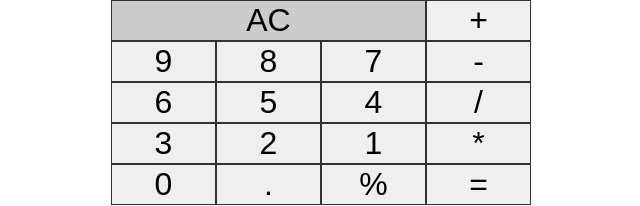
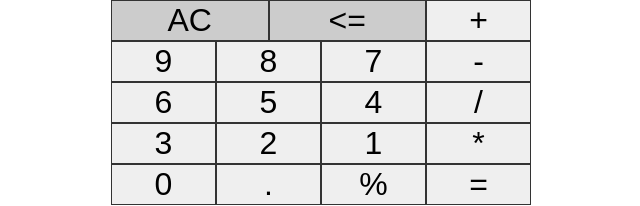
Before and after one commit to i3onilha/calulator-gitflow, a React (Create React App) app: page / in a window 1280 px wide. Shown: the top 206 px of the page, without its empty margins (319-959 px from the left). Built offline with nearby package versions, Linux system fonts and the light colour scheme.

Commit message:
[feature] Adds backspace button

```diff
--- a/src/App.js
+++ b/src/App.js
@@ -13,15 +13,26 @@ function App() {
     setInput(input + event.target.value);
   };
 
+  const removeLastDigit = () => {
+    const sliced = input.slice(0, input.length - 1)
+    setInput(sliced);
+  };
+
   return (
     <div className="wrapper">
       <div className="show-input">{input}</div>
       <div className="modifiers subgrid">
         <button
-          onClick={() => setInput("")}
+          onClick={() => setInput("0")}
           value=""
         >
           AC
+        </button>
+        <button
+          onClick={() => removeLastDigit()}
+          value=""
+        >
+          &lt;=
         </button>
       </div>
       <div className="digits flex">
--- a/src/index.css
+++ b/src/index.css
@@ -54,6 +54,11 @@ button {
   font-size: 2rem;
 }
 
+.modifiers {
+  grid-auto-flow: column;
+  grid-auto-columns: 1fr;
+}
+
 .digits {
   display: flex;
   flex-wrap: wrap;
```
